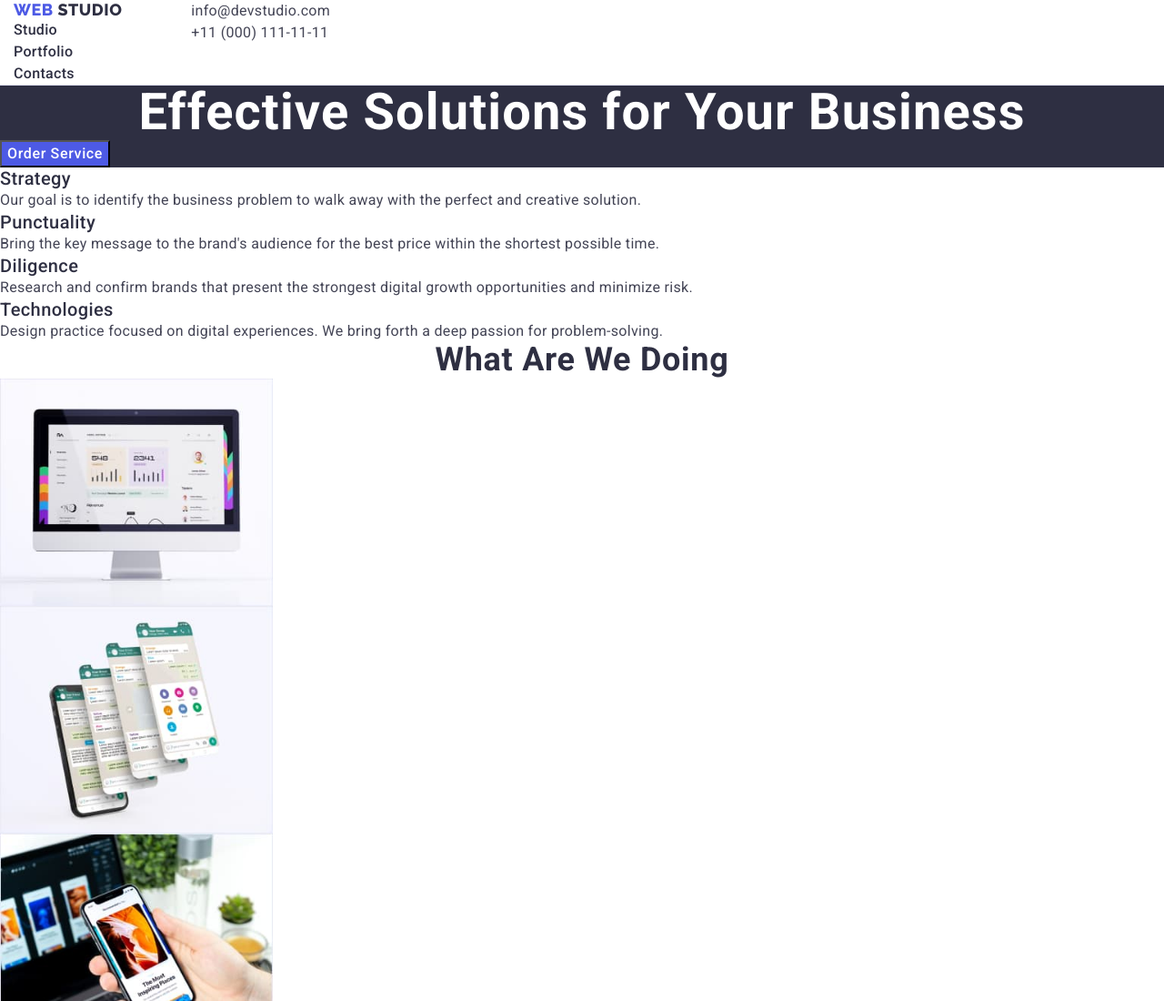
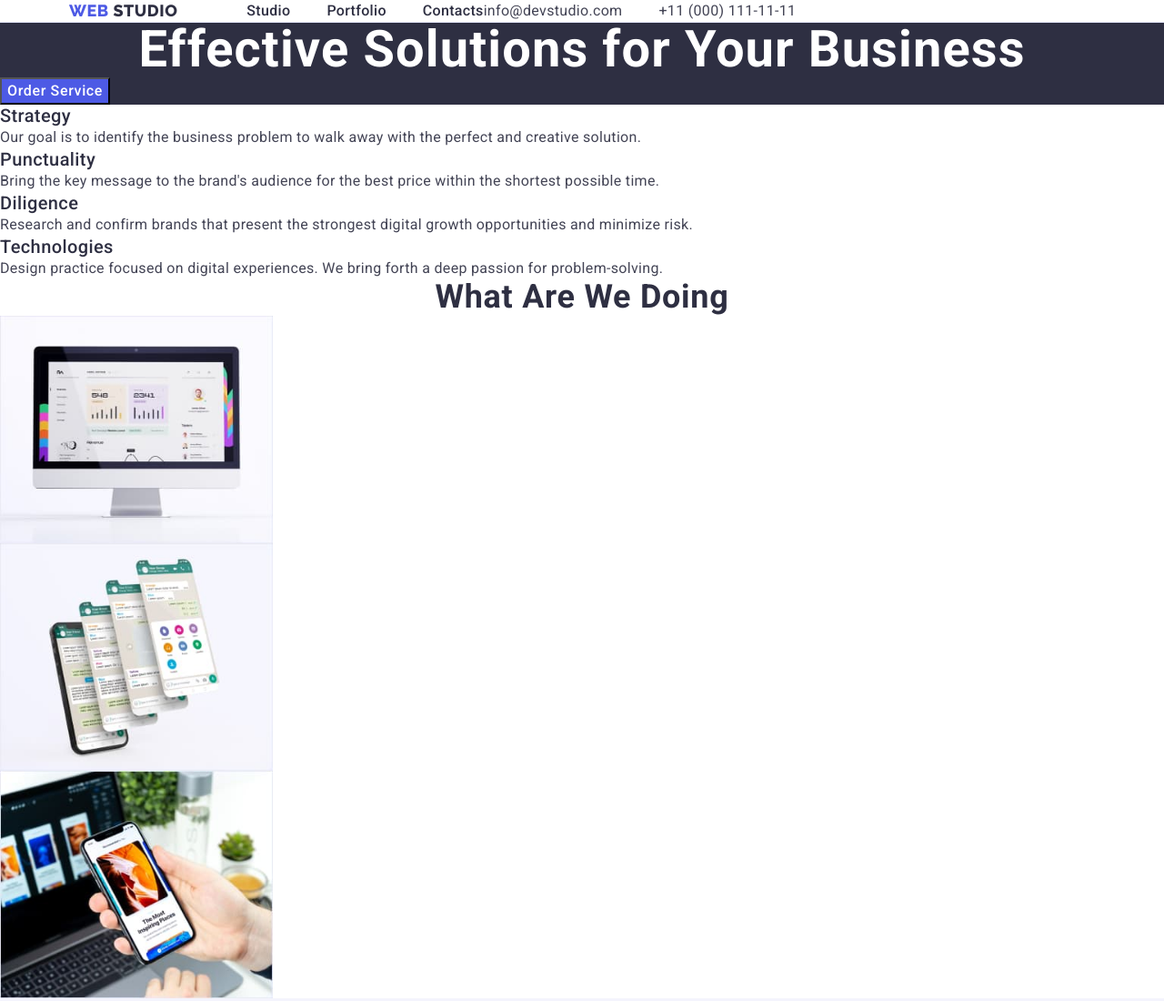
Before and after one commit to Danil2943/goit-markup-hw-3, a plain HTML site: page index.html in a window 1280 px wide. Shown: the top 1100 px of the page at 91% size. Drawn offline with nearby package versions, Linux system fonts and the light colour scheme.

Commit message:
correction

```diff
--- a/css/styles.css
+++ b/css/styles.css
@@ -38,9 +38,19 @@ img {
 
 .container {
   max-width: 1158px;
-  margin: 0;
+  margin: 0 auto;
   padding: 0 15px;
   display: flex;
+}
+
+.nav {
+  display: flex;
+  align-items: center;
+}
+
+.menu {
+  display: flex;
+  gap: 40px;
 }
 
 .visually-hidden {
@@ -215,11 +225,17 @@ img {
   line-height: 1.5;
   letter-spacing: 0.02em;
   color: var(--navyblue);
+  padding: 24px 0;
 }
 
 .list-items:hover,
 .list-items:focus {
   color: var(--ocean);
+}
+
+.a-menu {
+  display: flex;
+  gap: 40px;
 }
 
 .a-list {
--- a/index.html
+++ b/index.html
@@ -24,11 +24,11 @@
     <header class="m-p-header">
       <!--NAVIGATION-->
       <div class="container">
-        <nav>
+        <nav class="nav">
           <a href="" class="logo link"
             >Web <span class="sp-icon link">Studio</span></a
           >
-          <ul class="list">
+          <ul class="list menu">
             <li><a href="./index.html" class="list-items link"> Studio </a></li>
             <li>
               <a href="./portfolio.html" class="list-items link"> Portfolio </a>
@@ -36,8 +36,8 @@
             <li><a href="" class="list-items link">Contacts</a></li>
           </ul>
         </nav>
-        <address class="m-p-contacts">
-          <ul class="list">
+        <address class="m-p-contacts nav">
+          <ul class="list a-menu">
             <li>
               <a href="mailto:info@devstudio.com" class="a-list link"
                 >info@devstudio.com</a
```
